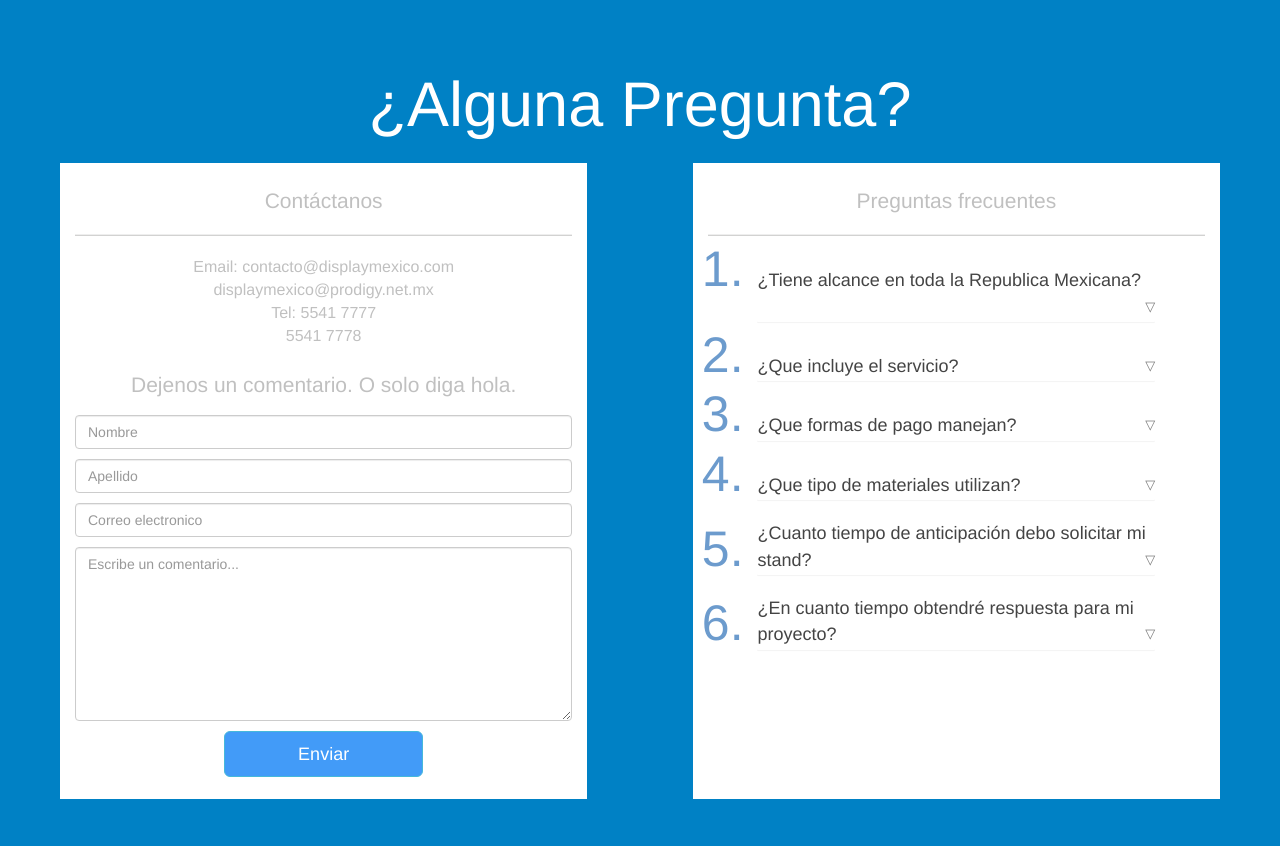
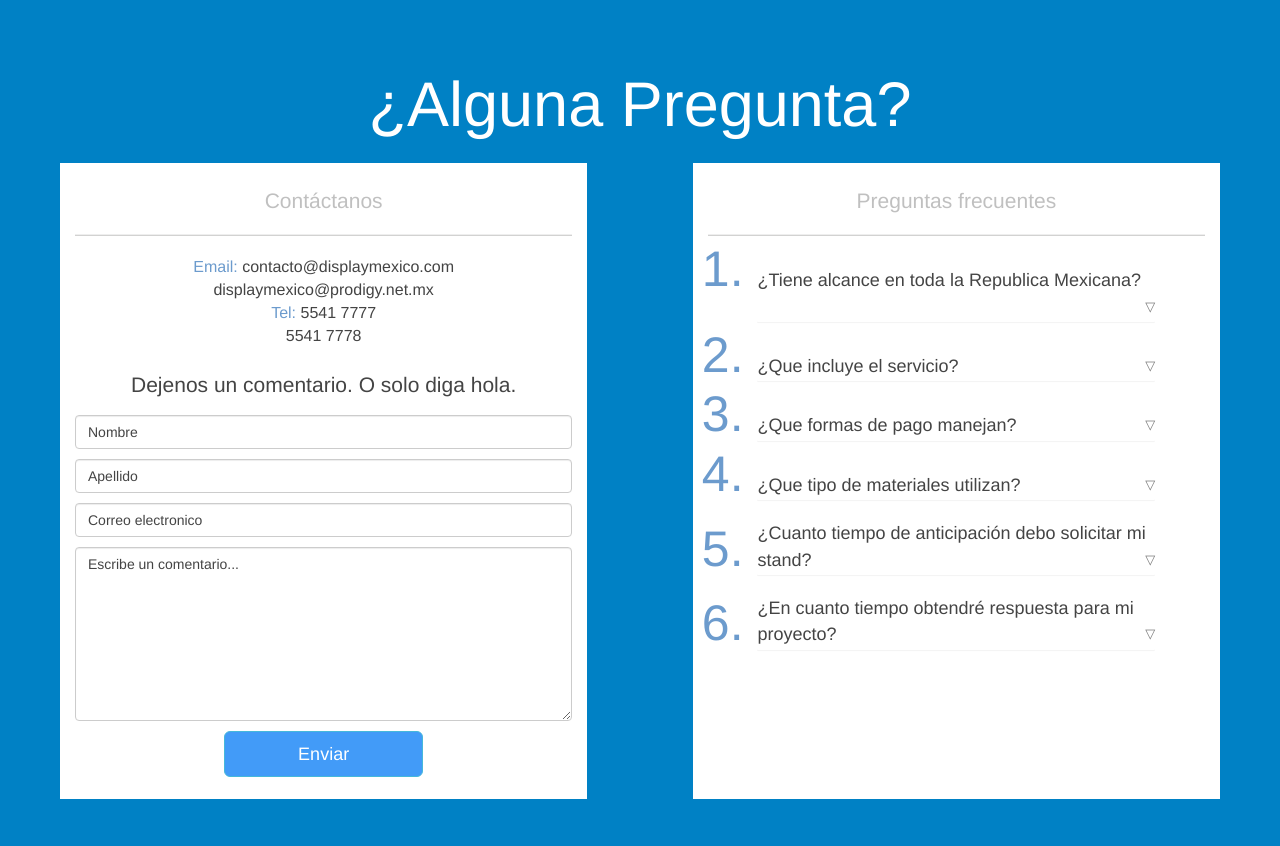
Before and after one commit to j4unGuzman/DisplayMexicoWeb, a PHP site: page / in a window 1280 px wide. Shown: the part 2781-3627 px from the top of the page. Run offline with PHP 8.4, Linux system fonts and the light colour scheme; some libraries are stand-ins or nearby versions; some web fonts are replaced.

Commit message:
cambio de letras

```diff
--- a/css/styles.css
+++ b/css/styles.css
@@ -477,7 +477,8 @@ button.accordion.active:after {
 }
 
 .contactanos {
-    color: #C0C0C0;
+
+   color: #6C9BCD;
 }
 
 .contactanos a {
@@ -492,8 +493,10 @@ button.accordion.active:after {
     /*
     color: red;
     */
-    color: #C0C0C0;
+    color: #444;
 }
+
+
 
 /* visited link */
 .contactanos a:visited {
@@ -501,6 +504,25 @@ button.accordion.active:after {
     color: green;
     */
     color: black;
+}
+
+
+::-webkit-input-placeholder { /* WebKit, Blink, Edge */
+    color:    #444 !important;
+}
+:-moz-placeholder { /* Mozilla Firefox 4 to 18 */
+   color:    #444 !important;
+   opacity:  1;
+}
+::-moz-placeholder { /* Mozilla Firefox 19+ */
+   color:    #444 !important;
+   opacity:  1;
+}
+:-ms-input-placeholder { /* Internet Explorer 10-11 */
+   color:    #444;
+}
+::-ms-input-placeholder { /* Microsoft Edge */
+   color:    #444;
 }
 
 /* mouse over link */
@@ -517,7 +539,7 @@ button.accordion.active:after {
 }
 
 .title-form {
-    color: #C0C0C0;
+    color: #444;
 }
 
 .form-enviar {
@@ -667,6 +689,7 @@ button.accordion.active:after {
 
     .jumbotron {
         font-size: 25px;
+
     }
 
     ol.accordion-ol li {
```
